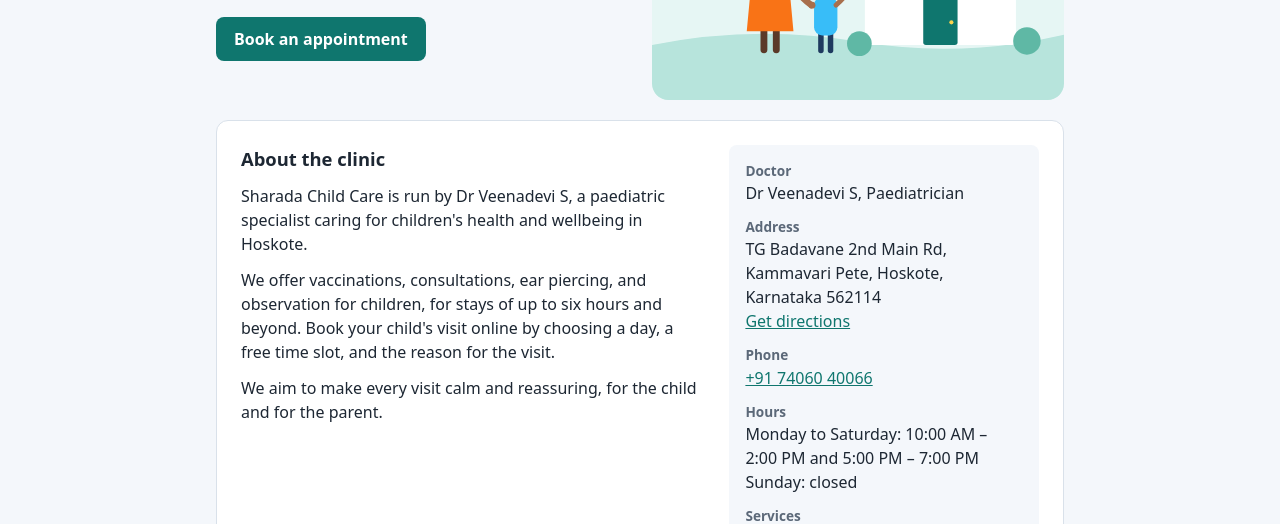
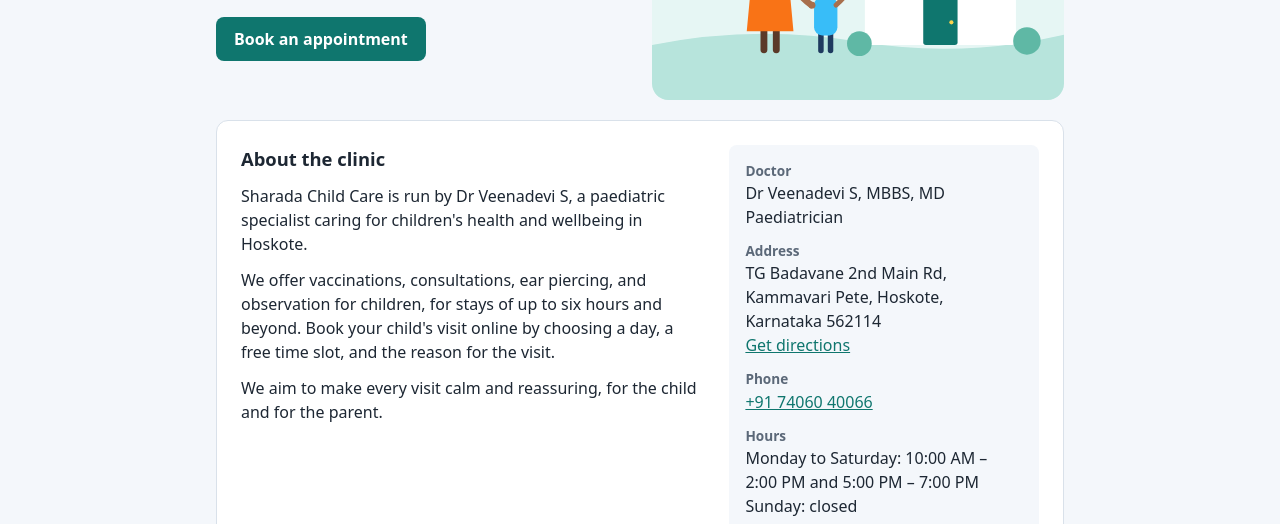
Before and after one commit to viren-robot/Medislot, a plain HTML site: page index.html in a window 1280 px wide. Shown: the part 264-788 px from the top of the page. Drawn offline with nearby package versions, Linux system fonts and the light colour scheme; no server answers.

Commit message:
Add doctor's qualifications (MBBS, MD)
Co-Authored-By: Claude Opus 5.5 <noreply@anthropic.com>
Claude-Session: https://claude.ai/code/session_01E2eFdYR6ajXFi3bH4EkVTC

```diff
--- a/index.html
+++ b/index.html
@@ -69,7 +69,7 @@
       </div>
       <dl class="details">
         <dt>Doctor</dt>
-        <dd>Dr Veenadevi S, Paediatrician</dd>
+        <dd>Dr Veenadevi S, MBBS, MD Paediatrician</dd>
         <dt>Address</dt>
         <dd>TG Badavane 2nd Main Rd, Kammavari Pete, Hoskote, Karnataka 562114<br>
           <a href="https://www.google.com/maps/search/?api=1&amp;query=Sharada+Child+Care+Hoskote" target="_blank" rel="noopener">Get directions</a></dd>
```
